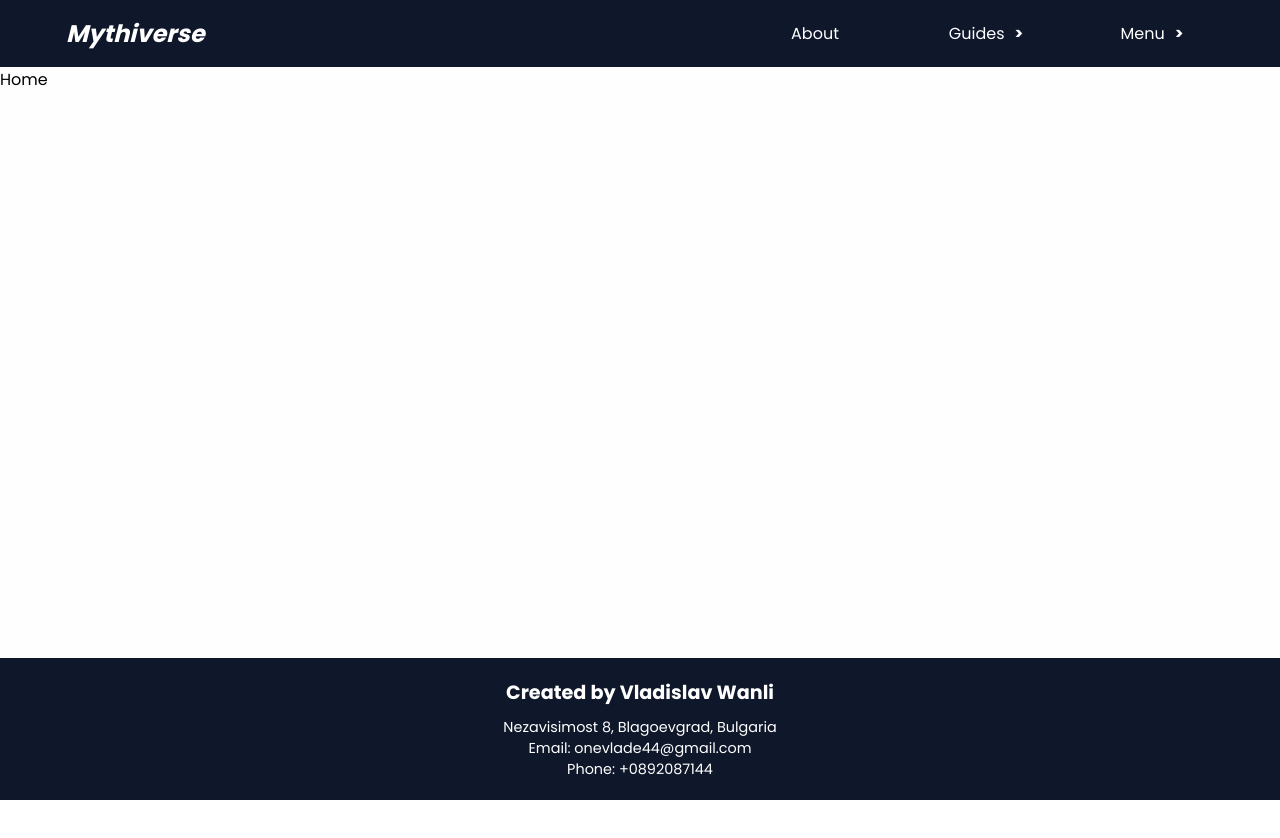
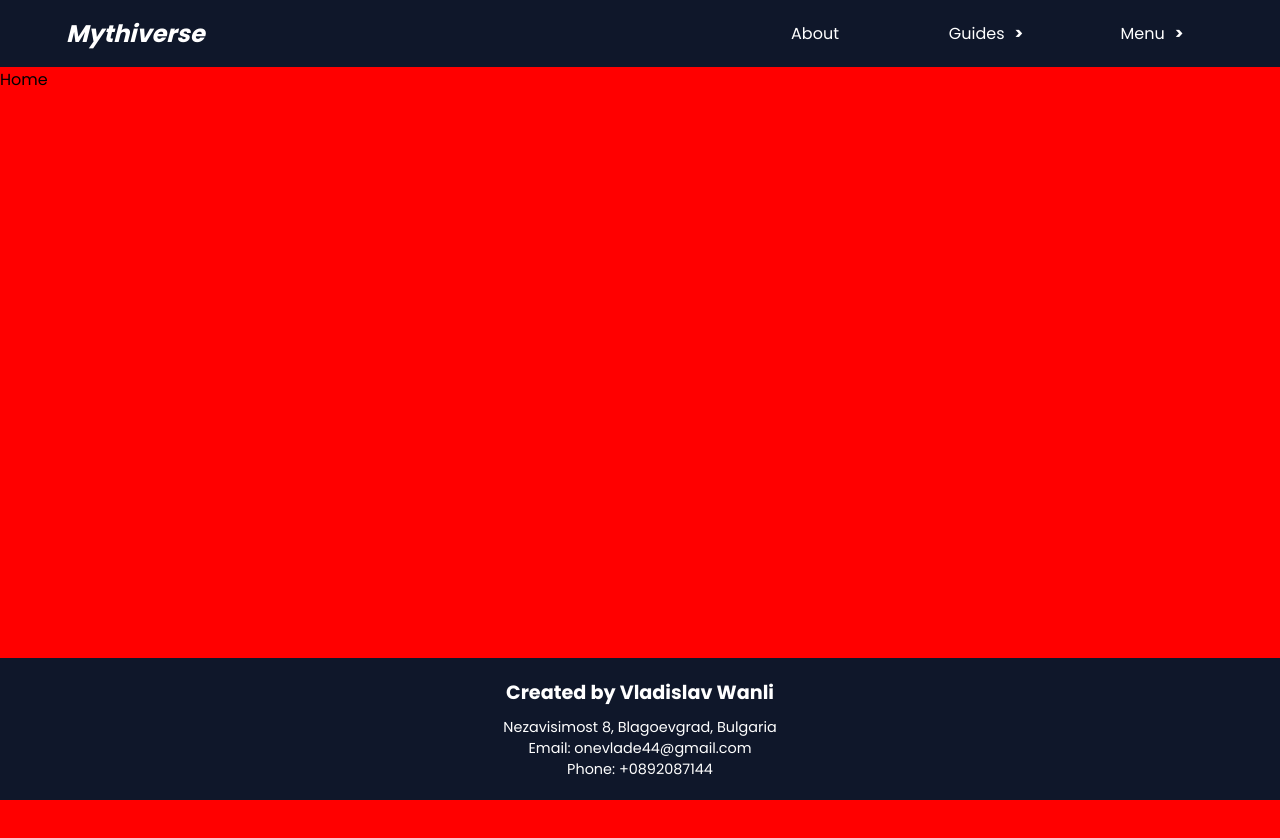
Before and after one commit to vladiw07/mythiverse-react, a React (Create React App) app: page / in a window 1280 px wide. Shown: the top 838 px of the page. Before the commit the page ends 800 px from the top, so only its background shows below. Built offline with nearby package versions, Linux system fonts and the light colour scheme.

Commit message:
first commit

```diff
--- a/package.json
+++ b/package.json
@@ -39,6 +39,7 @@
     ]
   },
   "devDependencies": {
+    "gh-pages": "^6.1.1",
     "tailwindcss": "^3.4.1"
   }
 }
--- a/src/components/Footer.css
+++ b/src/components/Footer.css
@@ -3,7 +3,7 @@
     color: white;
     text-align: center;
     padding: 20px;
-    position: absolute;
+    position: sticky;
     width: 100%;
     bottom: 0;
   }
--- /dev/null
+++ b/src/components/pages/Home.css
@@ -0,0 +1,4 @@
+.home{
+    background-color: red;
+    height: 5000px;
+}
--- a/src/components/pages/Home.jsx
+++ b/src/components/pages/Home.jsx
@@ -1,8 +1,9 @@
 import React from 'react'
+import './Home.css'
 
 function Home() {
   return (
-    <div>Home</div>
+    <div className='home'>Home</div>
   )
 }
 
```
Also changed, not shown: 1 other file (tests, documents, lock files or other folders).
